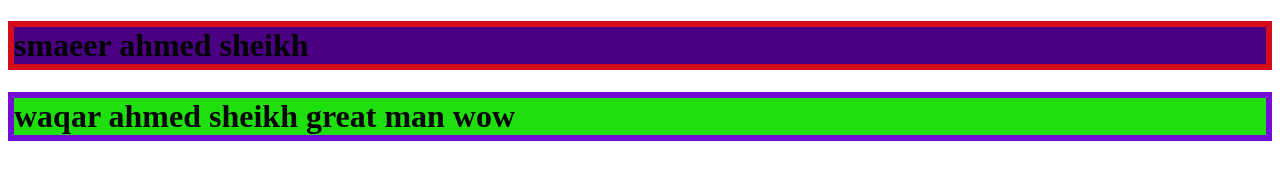
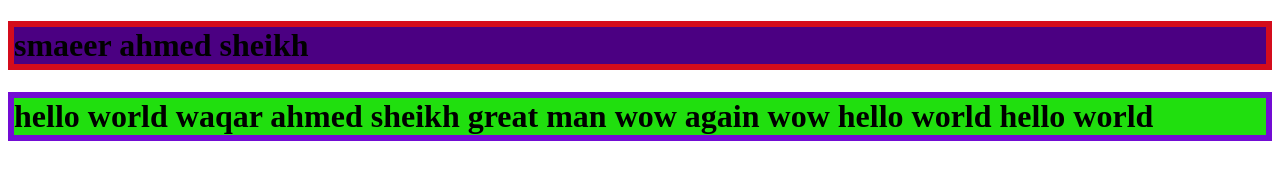
Before and after one commit to badrmerchant/demogit27march2021, a plain HTML site: page index.html in a window 1280 px wide. Drawn offline with Linux system fonts and the light colour scheme.

Commit message:
badar ahmed sheikh

```diff
--- a/index.html
+++ b/index.html
@@ -9,7 +9,7 @@
 </head>
 <body>
     <h1>smaeer ahmed sheikh</h1>
-    <h1 class="git1"> waqar ahmed sheikh great man wow </h1>
+    <h1 class="git1">hello world waqar ahmed sheikh great man wow again wow hello world hello world </h1>
 
 </body>
 </html>
```
